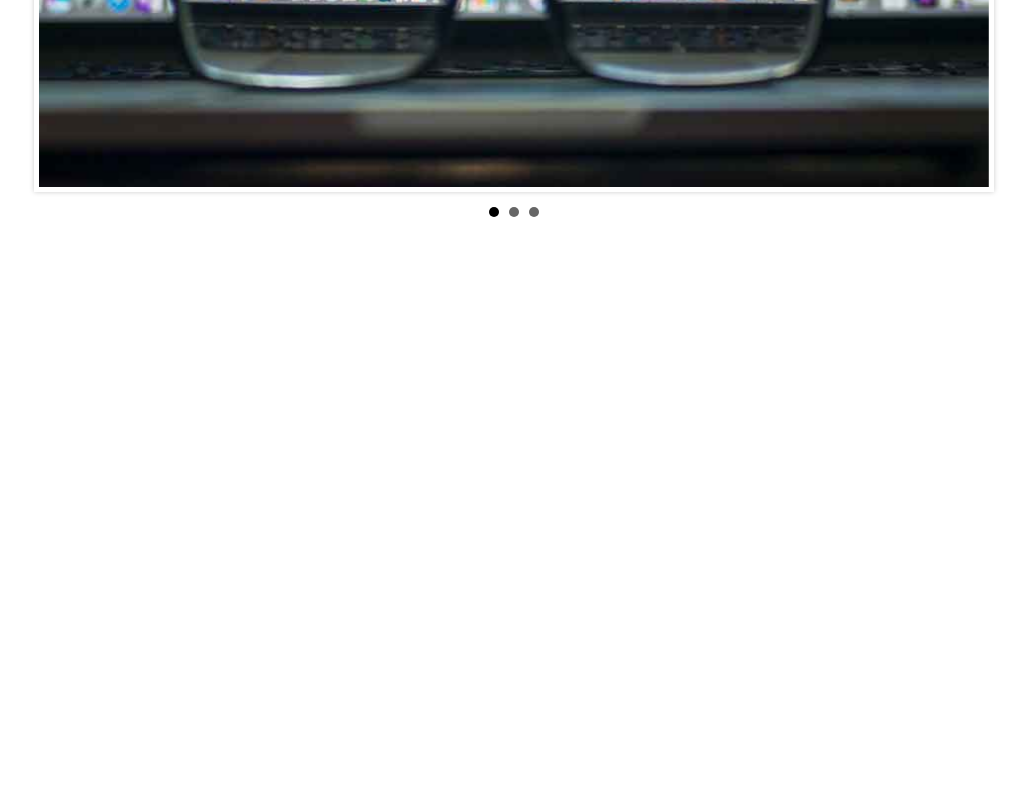
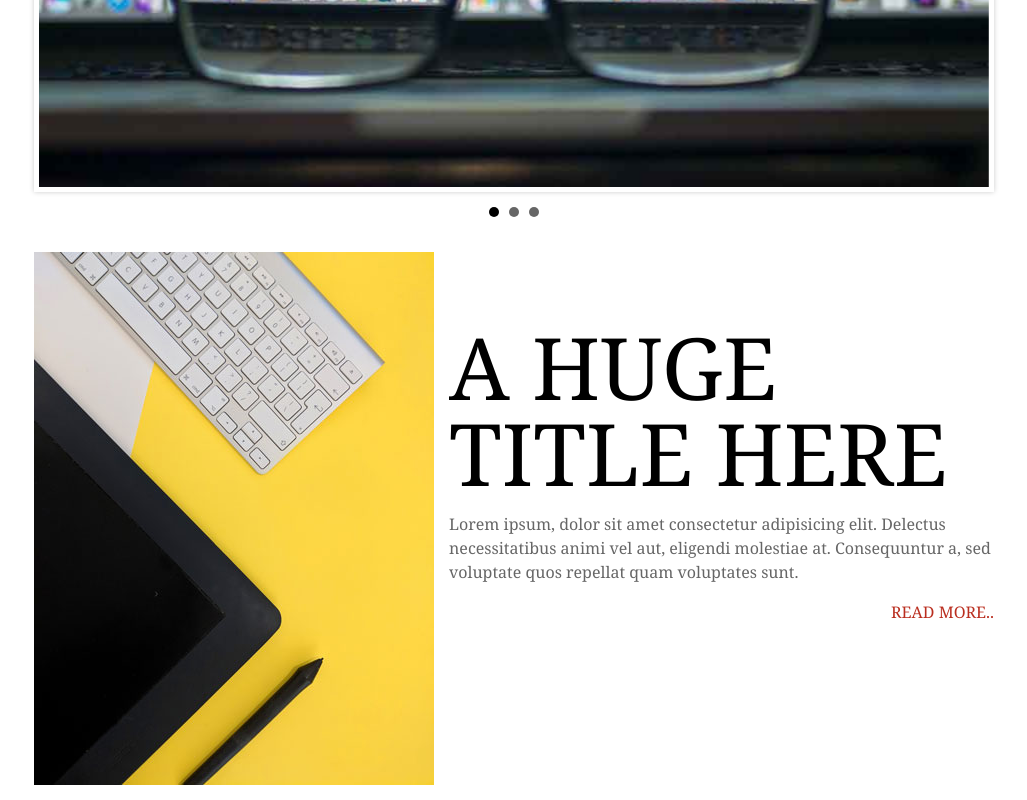
Before and after one commit to Joy602/PSD-to-HTML, a plain HTML site: page TASK/index.html in a window 1280 px wide. Shown: the part 816-1616 px from the top of the page, without its empty margins (126-1153 px from the left). Before the commit the page ends 1068 px from the top, so only its background shows below. Drawn offline with nearby package versions, Linux system fonts and the light colour scheme.

Commit message:
Hero Section
Hero Section Completed

```diff
--- a/TASK/index.html
+++ b/TASK/index.html
@@ -103,6 +103,16 @@
         </div>
     </section>
 
+    <!-- Hero Section -->
+    <section id="hero_area">
+        <div class="inner_hero container">
+            <img src="img/heroImage.jpg" alt="" class="alignLeft">
+            <h2>A HUGE TITLE HERE</h2>
+            <p>Lorem ipsum, dolor sit amet consectetur adipisicing elit. Delectus necessitatibus animi vel aut, eligendi molestiae at. Consequuntur a, sed voluptate quos repellat quam voluptates sunt.</p>
+            <a href="#">read more..</a>
+        </div>
+    </section>
+
 
 
 
--- a/TASK/style.css
+++ b/TASK/style.css
@@ -17,6 +17,23 @@ body{
 img{
     max-width: 100%;
     height: auto;
+}
+.alignLeft{
+    float: left;
+    margin-right: 15px;
+    margin-bottom: 15px;
+
+}
+.alignRight{
+    float: right;
+    margin-left: 15px;
+    margin-bottom: 15px;
+
+}
+.alignCenter{
+    display: block;
+    margin:0 auto 15px;
+
 }
 
 /*==================
@@ -293,3 +310,40 @@ Slider CSs
     color: #0bdcb2;
     font-size: 35px;
 }
+
+/*==================
+Hero Area
+===================*/
+#hero_area{
+    background: #fff;
+    margin: 0;
+    padding: 0;
+}
+.inner_hero{
+    overflow: hidden;
+
+}
+.inner_hero h2{
+    color: #000;
+    font-size: 86px;
+    line-height: 1em;
+    font-weight: normal;
+    margin-bottom: 15px;
+}
+.inner_hero p{
+    color: #666;
+    font-size: 16px;
+    font-weight: normal;
+}
+.inner_hero a{
+    float: right;
+    color: #ba2e1f;
+    font-size: 16px;
+    text-transform: uppercase;
+    text-decoration: none;
+}
+.inner_hero a:hover{
+
+    color: #000;
+
+}
```
Also changed, not shown: TASK/img/heroImage.jpg (added).
